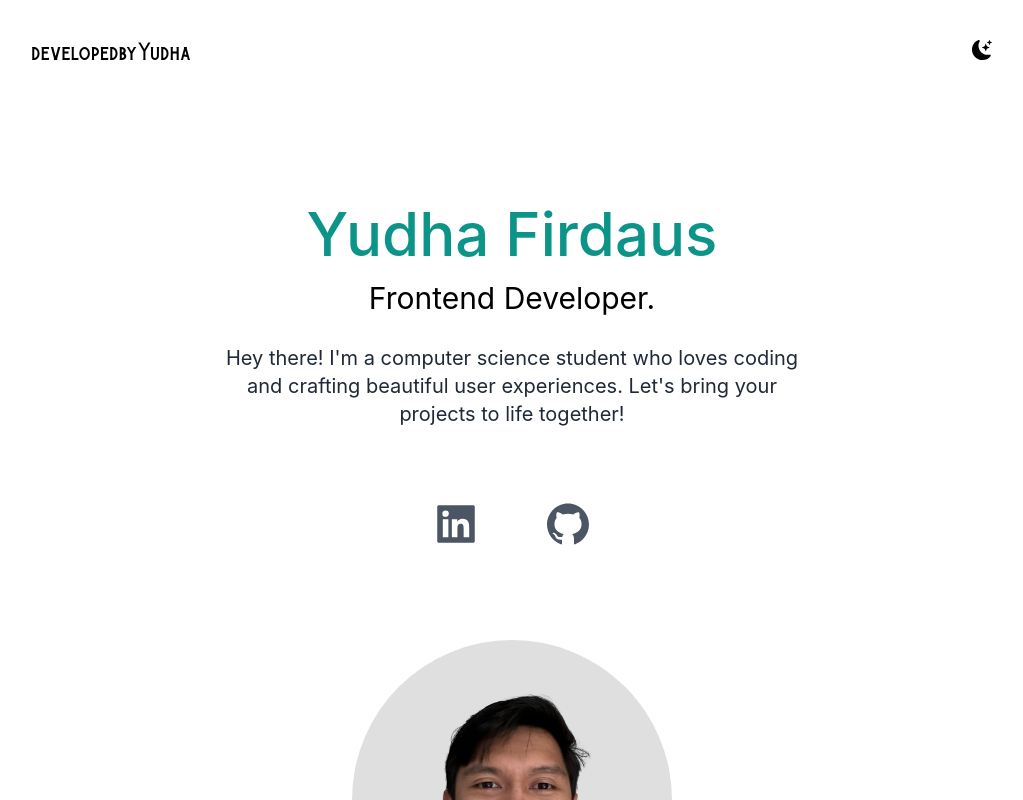
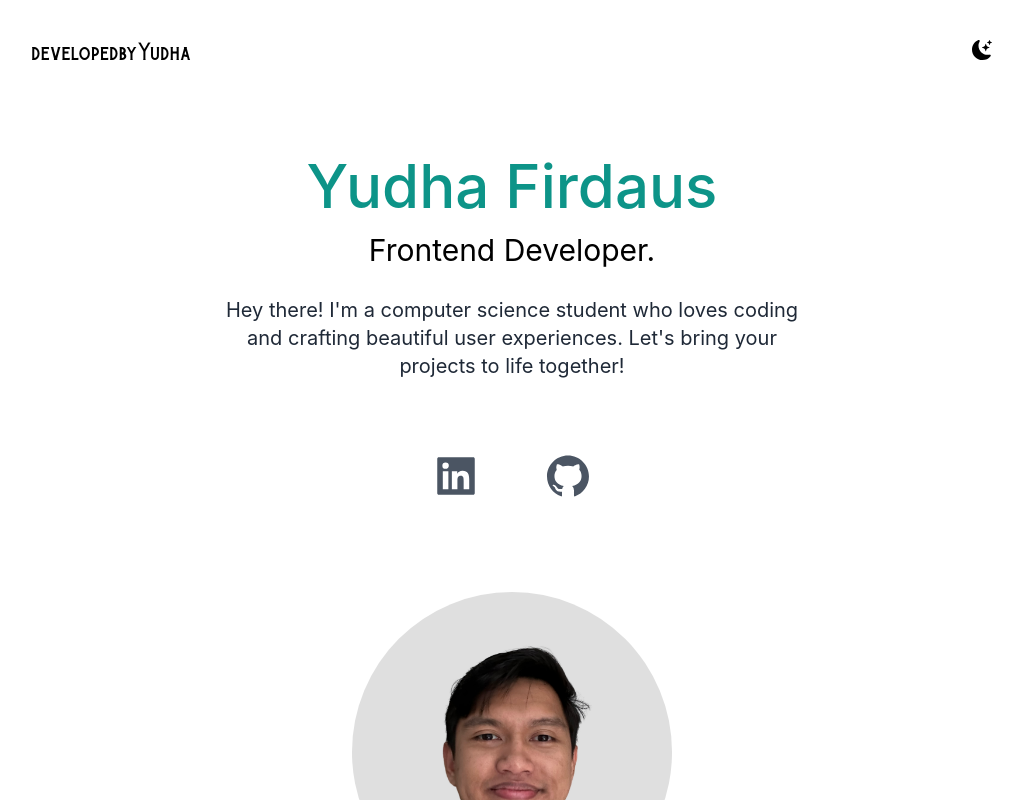
Before and after one commit to yhfrds/react-portfolio, a Next.js app: page / in a window 1280 px wide. Shown: the top 800 px of the page, without its empty margins (128-1151 px from the left). Built offline with nearby package versions, Linux system fonts and the light colour scheme.

Commit message:
add some padding

```diff
--- a/pages/index.js
+++ b/pages/index.js
@@ -26,7 +26,7 @@ export default function Home() {
 
       <main className="bg-white dark:bg-gray-900 px-10 md:px-20 lg:px-40 ">
         <section className=" min-h-screen">
-          <nav className="py-10 mb-12 flex justify-between">
+          <nav className="py-10 mb-10 flex justify-between">
             <h1 className="sm:text-xl text-sm font-burtons dark:text-white">
               developedbyYudha
             </h1>
@@ -38,7 +38,7 @@ export default function Home() {
             />
           </nav>
 
-          <div className="text-center p-10 ">
+          <div className="text-center px-10 pb-10">
             <h2 className="sm:text-5xl text-4xl py-2 text-teal-600 font-medium md:text-6xl">
               Yudha Firdaus
             </h2>
```
